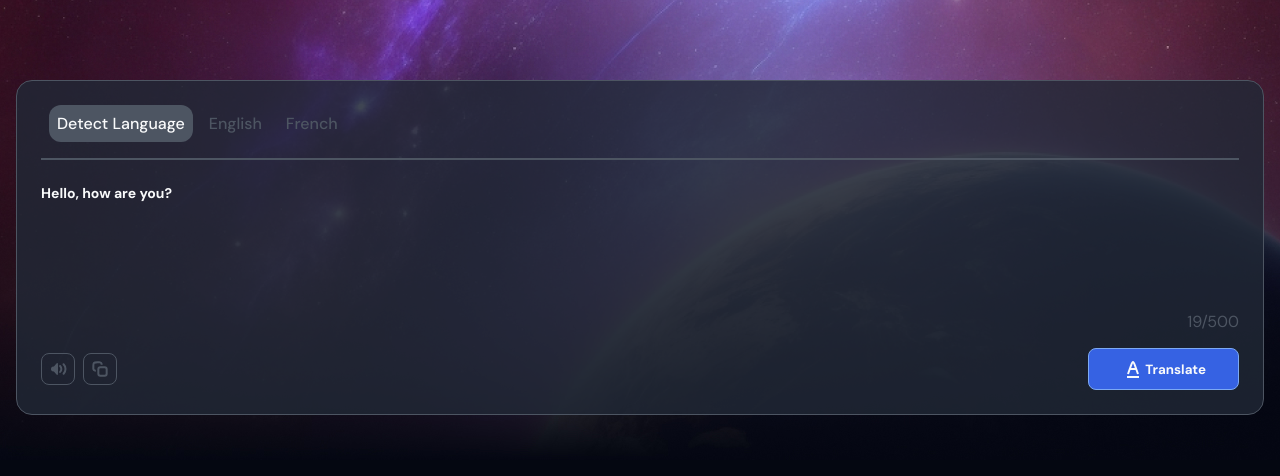
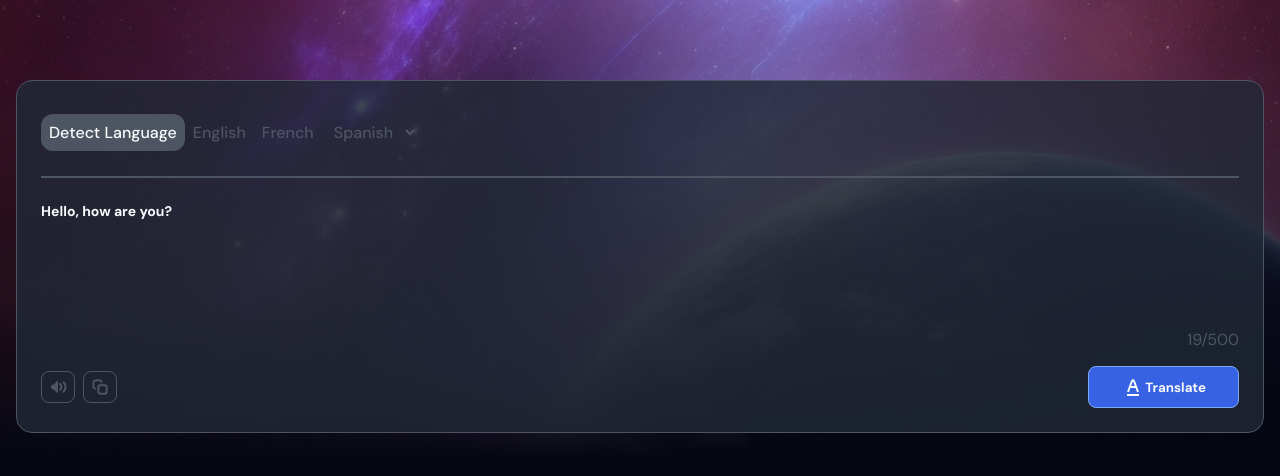
Before and after one commit to RoyHuamanAvila/Translate-App, a React (Vite) app: page / in a window 1280 px wide. Shown: the top 476 px of the page. Built offline with nearby package versions, Linux system fonts and the light colour scheme.

Commit message:
Actualización de estilos y opciones de idioma en CardTranslate

```diff
--- a/src/Components/CardTranslate/CardTranslate.css
+++ b/src/Components/CardTranslate/CardTranslate.css
@@ -2,7 +2,7 @@
   background-color: var(--gunmetal);
   border: 1px solid var(--slate-gray);
   border-radius: 1rem;
-  padding: 2rem 1rem 1.5rem 1rem;
+  padding: 1.5rem 1rem 1.5rem 1rem;
   margin-bottom: 1rem;
   font-size: var(--small-font-size);
   overflow: hidden;
@@ -15,18 +15,28 @@
 
 .card-translate__header {
   display: flex;
+  align-items: center;
   padding-bottom: 1rem;
+  overflow-x: scroll;
 }
 
 .language-options {
   color: var(--slate-gray);
+  display: flex;
 
   input[type="radio"] {
     appearance: none;
+    margin: 0;
   }
 }
 
+.language-radio-control {
+  display: block;
+}
+
 .language-radio + label {
+  text-wrap: nowrap;
+  display: inline-block;
   padding: 0.5rem;
   border-radius: 0.75rem;
   cursor: pointer;
@@ -97,3 +107,17 @@ textarea:focus {
   color: var(--slate-gray);
   margin-bottom: 0;
 }
+
+.language-select {
+  background: transparent;
+  border: 0;
+  color: var(--slate-gray);
+  font-size: var(--small-font-size);
+  font-weight: var(--medium-font-weight);
+  padding: 0.5rem;
+  outline: none;
+
+  @media screen and (min-width: 640px) {
+    font-size: var(--medium-font-size);
+  }
+}
--- a/src/Components/CardTranslate/CardTranslate.jsx
+++ b/src/Components/CardTranslate/CardTranslate.jsx
@@ -35,6 +35,9 @@ const CardTranslate = () => {
             languages.map(language => <LanguageRadio key={language} language={language} />)
           }
         </div>
+        <select className='language-select'>
+          <option value="Spanish">Spanish</option>
+        </select>
       </div>
       <hr />
       <textarea name="text-to-translate" id="text-to-translate" cols="30" rows="5" defaultValue={'Hello, how are you?'}>
```
